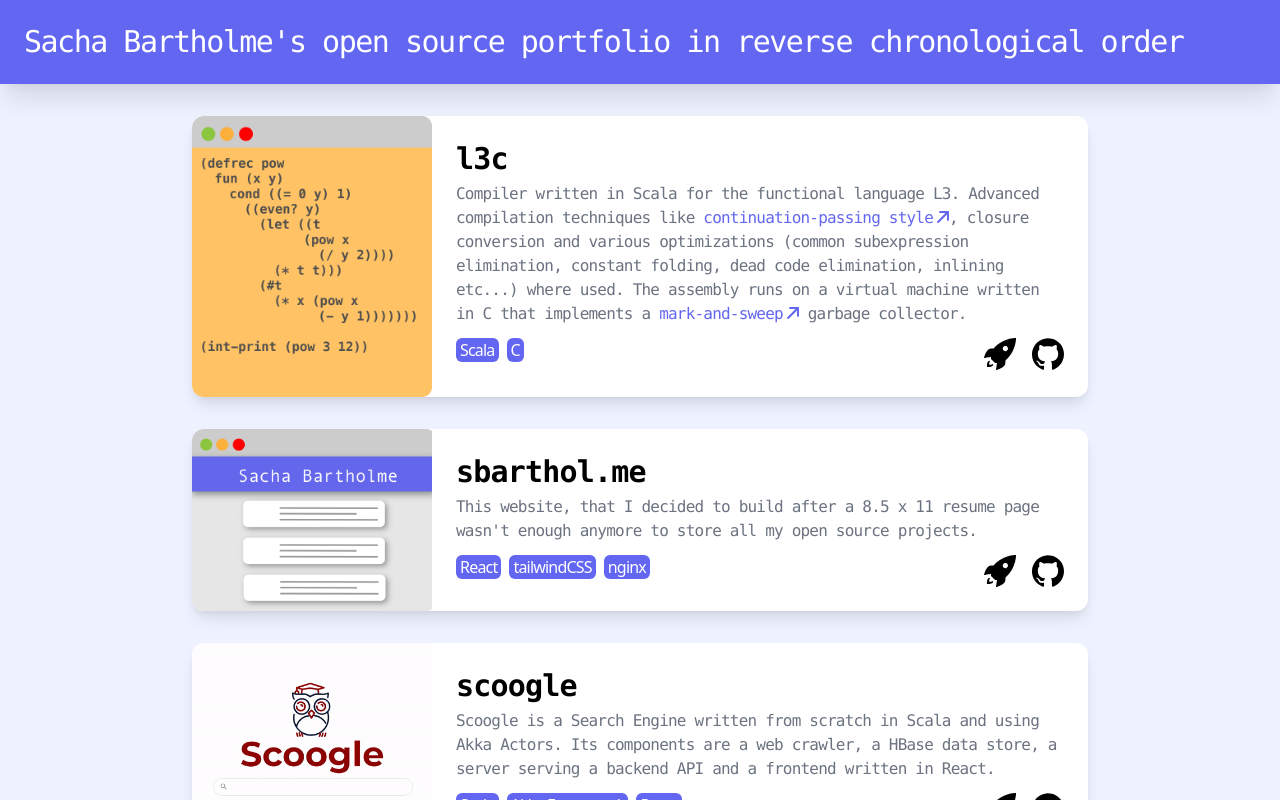
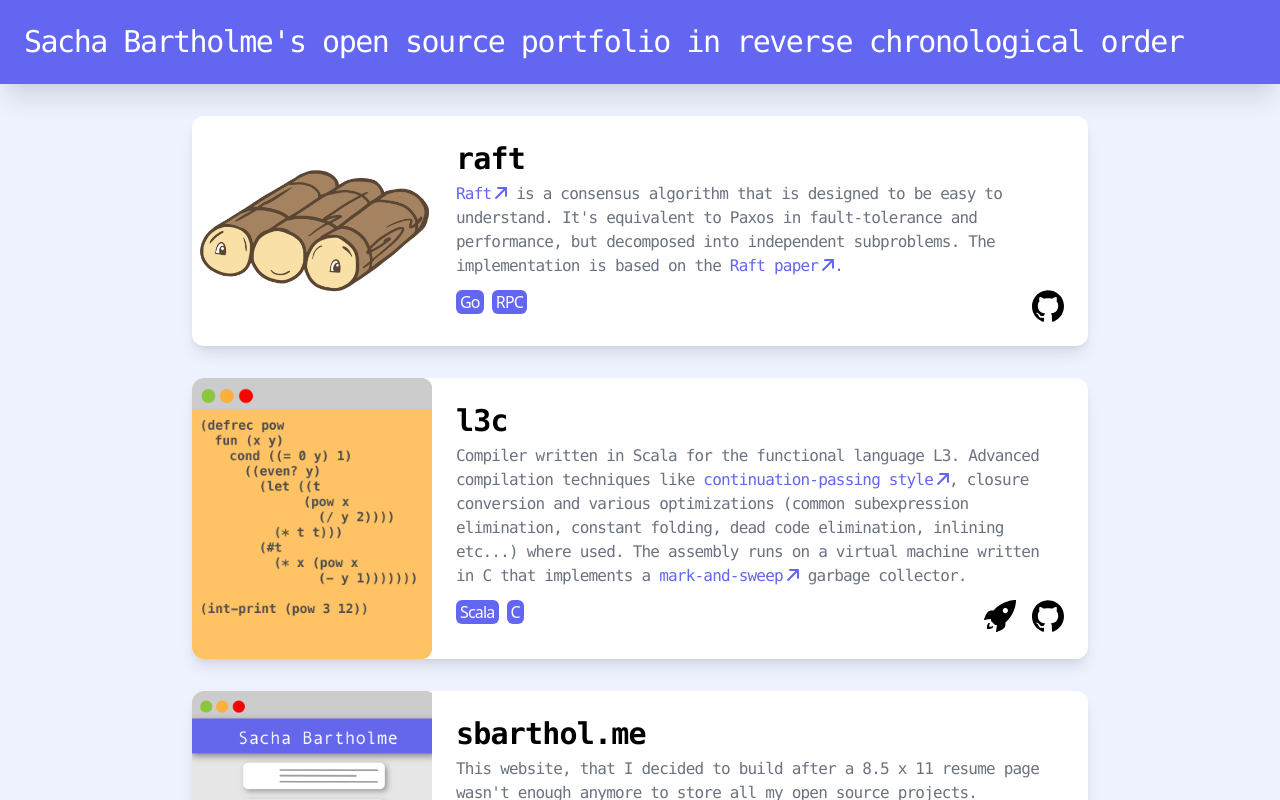
Before and after one commit to sbarthol/sbarthol.me, a React (Create React App) app: page / in a window 1280 px wide. Shown: the top 800 px of the page. Built offline with nearby package versions, Linux system fonts and the light colour scheme.

Commit message:
Added raft

```diff
--- a/src/App.js
+++ b/src/App.js
@@ -14,11 +14,28 @@ import bittorrentPng from "./resources/bittorrent.png";
 import ilglPng from "./resources/ilgl.png";
 import ivrogneGif from "./resources/ivrogne.gif";
 import l3cPng from "./resources/l3c.png";
+import raftPng from "./resources/raft.png";
 
 function App() {
 	return (
 		<div>
 			<Header />
+			<Card
+				skills={["Go", "RPC"]}
+				title="raft"
+				github={
+					process.env.REACT_APP_VISIBILITY === "PUBLIC"
+						? undefined
+						: "https://gitfront.io/r/sbarthol/de0730b2ba112625e216527718d91821d24c9285/raft/"
+				}
+				image={raftPng}
+			>
+				<Hyperlink href="https://raft.github.io/">Raft</Hyperlink> is a consensus algorithm
+				that is designed to be easy to understand. It's equivalent to Paxos in
+				fault-tolerance and performance, but decomposed into independent subproblems. The
+				implementation is based on the{" "}
+				<Hyperlink href="https://raft.github.io/raft.pdf">Raft paper</Hyperlink>.
+			</Card>
 			<Card
 				skills={["Scala", "C"]}
 				title="l3c"
```
Also changed, not shown: src/resources/raft.png (added).
